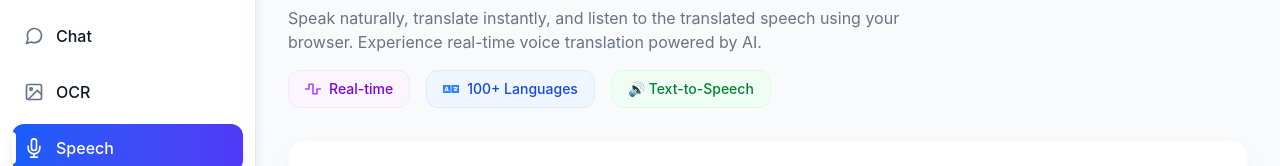
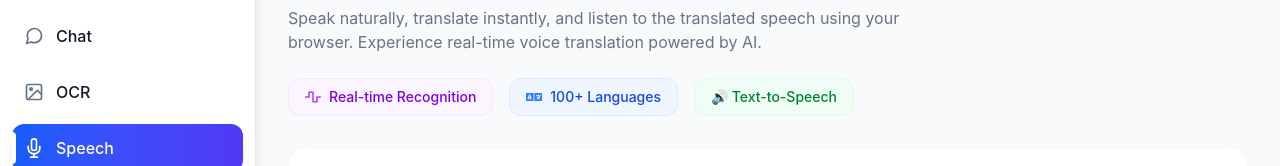
Before and after one commit to DishaAgarwalla/LinguaVerse-AI, a React (Vite) app in the folder client/: page /speech in a window 1280 px wide. Shown: the part 204-370 px from the top of the page. Built offline with nearby package versions, Linux system fonts and the light colour scheme; no server answers; sample sign-in values are in the browser's storage.

Commit message:
feat(speech): refine speech translation page

```diff
--- a/client/src/pages/speech/Speech.tsx
+++ b/client/src/pages/speech/Speech.tsx
@@ -4,35 +4,48 @@ import SpeechCard from "../../components/speech/SpeechCard";
 const Speech = () => {
   return (
     <div className="space-y-8 animate-slideUp">
+      {/* Header */}
       <div>
-        <div className="inline-flex items-center gap-2 rounded-full bg-gradient-to-r from-purple-100 to-pink-100 px-4 py-1.5 text-sm font-semibold text-purple-600 border border-purple-200/50">
-          <FaMicrophone className="w-4 h-4" />
+        <div className="inline-flex items-center gap-2 rounded-full border border-purple-200/50 bg-gradient-to-r from-purple-100 to-pink-100 px-4 py-1.5 text-sm font-semibold text-purple-600 dark:border-purple-700 dark:from-purple-900/40 dark:to-pink-900/40 dark:text-purple-300">
+          <FaMicrophone className="h-4 w-4" />
           Speech Translation
         </div>
-        <h1 className="mt-4 text-3xl md:text-4xl font-bold bg-gradient-to-r from-gray-900 to-gray-700 bg-clip-text text-transparent">
+
+        <h1 className="mt-4 bg-gradient-to-r from-gray-900 to-gray-700 bg-clip-text text-3xl font-bold text-transparent dark:from-white dark:to-gray-300 md:text-4xl">
           🎤 Speech Translator
         </h1>
-        <p className="mt-2 text-gray-500 max-w-2xl">
-          Speak naturally, translate instantly, and listen to the translated speech using your browser.
-          Experience real-time voice translation powered by AI.
+
+        <p className="mt-2 max-w-2xl text-gray-500 dark:text-gray-400">
+          Speak naturally, translate instantly, and listen to the translated
+          speech using your browser. Experience real-time voice translation
+          powered by AI.
         </p>
 
-        {/* Quick stats */}
-        <div className="mt-4 flex flex-wrap gap-4">
-          <div className="inline-flex items-center gap-2 rounded-xl bg-purple-50 px-4 py-2 border border-purple-100">
-            <FaWaveSquare className="w-4 h-4 text-purple-500" />
-            <span className="text-sm font-medium text-purple-700">Real-time</span>
+        {/* Feature Highlights */}
+        <div className="mt-6 flex flex-wrap gap-4">
+          <div className="inline-flex items-center gap-2 rounded-xl border border-purple-100 bg-purple-50 px-4 py-2 dark:border-purple-700 dark:bg-purple-900/30">
+            <FaWaveSquare className="h-4 w-4 text-purple-500 dark:text-purple-300" />
+            <span className="text-sm font-medium text-purple-700 dark:text-purple-200">
+              Real-time Recognition
+            </span>
           </div>
-          <div className="inline-flex items-center gap-2 rounded-xl bg-blue-50 px-4 py-2 border border-blue-100">
-            <FaLanguage className="w-4 h-4 text-blue-500" />
-            <span className="text-sm font-medium text-blue-700">100+ Languages</span>
+
+          <div className="inline-flex items-center gap-2 rounded-xl border border-blue-100 bg-blue-50 px-4 py-2 dark:border-blue-700 dark:bg-blue-900/30">
+            <FaLanguage className="h-4 w-4 text-blue-500 dark:text-blue-300" />
+            <span className="text-sm font-medium text-blue-700 dark:text-blue-200">
+              100+ Languages
+            </span>
           </div>
-          <div className="inline-flex items-center gap-2 rounded-xl bg-green-50 px-4 py-2 border border-green-100">
-            <span className="text-sm font-medium text-green-700">🔊 Text-to-Speech</span>
+
+          <div className="inline-flex items-center gap-2 rounded-xl border border-green-100 bg-green-50 px-4 py-2 dark:border-green-700 dark:bg-green-900/30">
+            <span className="text-sm font-medium text-green-700 dark:text-green-200">
+              🔊 Text-to-Speech
+            </span>
           </div>
         </div>
       </div>
 
+      {/* Speech Translator Card */}
       <SpeechCard />
     </div>
   );
```
